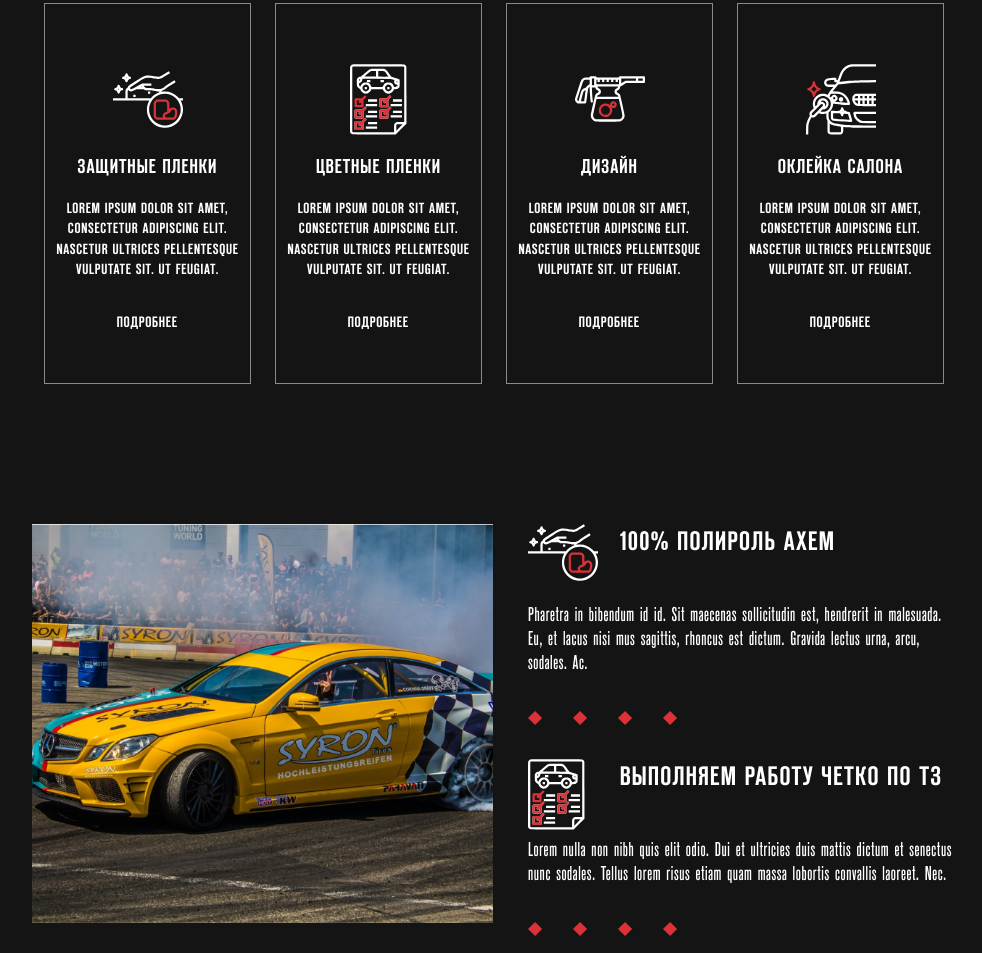
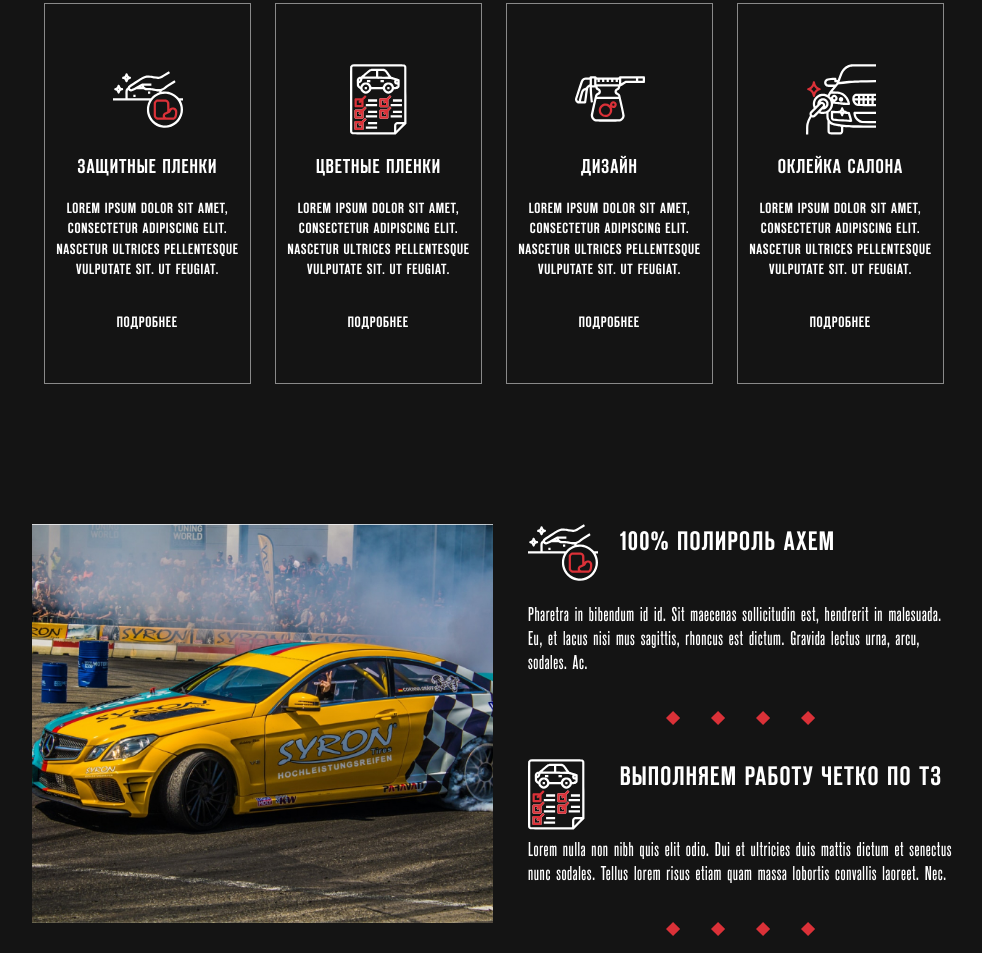
Before and after one commit to EMartynyuk/CarMusc, a website: page app/index.html in a window 1280 px wide. Shown: the part 3420-4373 px from the top of the page, without its empty margins (147-1129 px from the left). Drawn offline with nearby package versions, Linux system fonts and the light colour scheme.

Commit message:
Change squares

```diff
--- a/app/scss/style.scss
+++ b/app/scss/style.scss
@@ -517,7 +517,14 @@ span:not(.question__address-img) {
     padding-bottom: 0;
   }
   &__squares {
-    justify-content: flex-start;
+    justify-content: center;
+    @media (max-width: 1344px) {
+    }
+    @media (max-width: 991.98px) {
+      justify-content: flex-start;
+    }
+    @media (max-width: 767.98px) {
+    }
   }
   &__slider {
     align-self: flex-start;
@@ -788,8 +795,17 @@ span:not(.question__address-img) {
   }
 }
 
-.blockinfo__squares2 {
-  justify-content: flex-start;
+.blockinfo {
+  &__squares2 {
+    justify-content: center;
+    @media (max-width: 1344px) {
+    }
+    @media (max-width: 991.98px) {
+      justify-content: flex-start;
+    }
+    @media (max-width: 767.98px) {
+    }
+  }
 }
 
 /*----------------Блок работы------------------------------------------------------------*/
```
Also changed, not shown: app/css/style.min.css.
